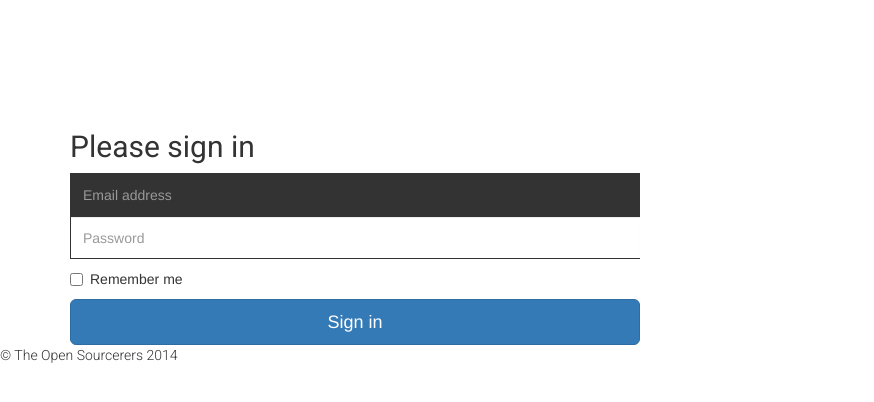
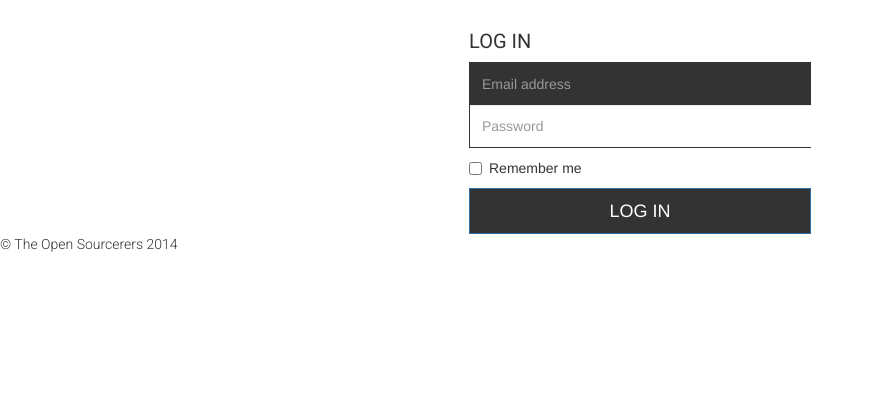
Before and after one commit to theopensorcerers/helppy, a PHP site: page /login.php in a window 1280 px wide. Shown: the part 70-472 px from the top of the page, without its empty margins (0-874 px from the left). Run offline with PHP 8.4, Linux system fonts and the light colour scheme; some libraries are stand-ins or nearby versions.

Commit message:
adding and styling login page

```diff
--- a/css/login.css
+++ b/css/login.css
@@ -1,4 +1,23 @@
 .form-signin{
-	margin-top:200px;
-	width:50%;
+	margin-top:100px;
+	width:30%;
+	margin-left:auto;
+	margin-right:auto;
 }
+
+.form-signin-heading{
+	text-transform:uppercase;
+	font-size:20px;
+	}
+
+#inputEmail .form-control{
+	margin-bottom:none;
+	}
+
+.btn-primary{
+	background-color:#333;
+	border-radius:0px;}
+
+#inputPassword{
+	border-top:0px;
+	}
--- a/login.php
+++ b/login.php
@@ -3,7 +3,7 @@
 <div class="container">
 
       <form class="form-signin">
-        <h2 class="form-signin-heading">Please sign in</h2>
+        <h2 class="form-signin-heading">Log in</h2>
         <label for="inputEmail" class="sr-only">Email address</label>
         <input type="email" id="inputEmail" class="form-control" placeholder="Email address" required autofocus>
         <label for="inputPassword" class="sr-only">Password</label>
@@ -13,7 +13,7 @@
             <input type="checkbox" value="remember-me"> Remember me
           </label>
         </div>
-        <button class="btn btn-lg btn-primary btn-block" type="submit">Sign in</button>
+        <button class="btn btn-lg btn-primary btn-block" type="submit">LOG IN</button>
       </form>
 
     </div> <!-- /container -->
```
